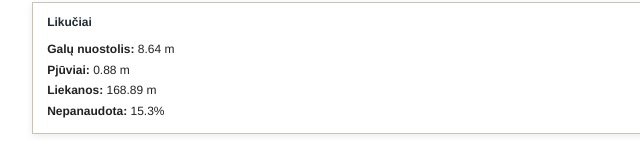
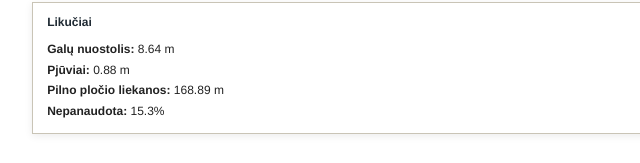
Before and after one commit to lietusme/sb, a plain HTML site: page tvora/index.html in a window 1280 px wide. Shown: the part 3725-3888 px from the top of the page, 227-867 px from the left. Drawn offline with Linux system fonts and the light colour scheme.

Commit message:
Publish from sandbox 208e7ac
Co-authored-by: Copilot <223556219+Copilot@users.noreply.github.com>

```diff
--- a/tvora/index.html
+++ b/tvora/index.html
@@ -948,17 +948,13 @@ function renderCalc() {
     }
     return parts.join(' + ');
   };
-  let cut = '<tr><th>Pjūvis, mm</th><th>Lentų</th><th>Segmentai</th>' +
-    (c.edgeCut ? '<th>Lik. ilgis / plotis, mm</th>' : '<th>Lentos likutis, mm</th>') +
-    '</tr>';
+  let cut = '<tr><th>Pjūvis, mm</th><th>Lentų</th><th>Segmentai</th><th>Lentos likutis, mm</th></tr>';
   sortedGroups.forEach(g => {
     const tags = [...g.tags].sort(tagCmp).join(', ');
     const cutLabel = g.widthKey === 'kraštinės'
       ? `${fmtPieces(g.lens)} (kraštinė ${g.widths[0]} mm)`
       : fmtPieces(g.lens);
-    const remLabel = c.edgeCut && g.widthKey === 'kraštinės'
-      ? `${g.rem} / ${g.remWidth}`
-      : `${g.rem}`;
+    const remLabel = `${g.rem}`;
     cut += `<tr><td>${cutLabel}</td><td>${g.count}</td><td class="wrapcell" data-num="${g.tags.size}">${tags}</td>` +
       `<td class="${g.rem < 0 || g.remWidth < 0 ? 'bad' : ''}">${remLabel}</td></tr>`;
   });
@@ -973,8 +969,12 @@ function renderCalc() {
   const trimT = N * c.trim;
   const kerfT = boards.reduce((s, b) => s + Math.max(0, b.items.length - 1) * c.kerf, 0);
   const remT = boards.reduce((s, b) => s + b.rem, 0);
+  const edgeRemWidthT = c.edgeCut
+    ? boards.filter(b => b.edgeBoard).reduce((s, b) => s + b.remWidth, 0)
+    : 0;
+  const edgeRemM3 = edgeRemWidthT * c.thick * c.stock / 1e9;
   const totalLen = N * c.stock;
-  const unusedPct = (trimT + kerfT + remT) / totalLen * 100;
+  const unusedPct = (trimT + kerfT + remT + edgeRemWidthT * c.thick) / totalLen * 100;
 
   document.getElementById('sum').innerHTML =
     `<div class="sumline">` +
@@ -988,7 +988,8 @@ function renderCalc() {
     `<div class="sumline">` +
     `<b>Galų nuostolis:</b> ${(trimT / 1000).toFixed(2)} m<br>` +
     `<b>Pjūviai:</b> ${(kerfT / 1000).toFixed(2)} m<br>` +
-    `<b>Liekanos:</b> ${(remT / 1000).toFixed(2)} m<br>` +
+    `<b>Pilno pločio liekanos:</b> ${(remT / 1000).toFixed(2)} m<br>` +
+    (c.edgeCut ? `<b>Kraštinių liekanos tūris:</b> ${edgeRemM3.toFixed(3)} m³<br>` : '') +
     `<b>Nepanaudota:</b> ${unusedPct.toFixed(1)}%` +
     `</div>`;
 }
```
